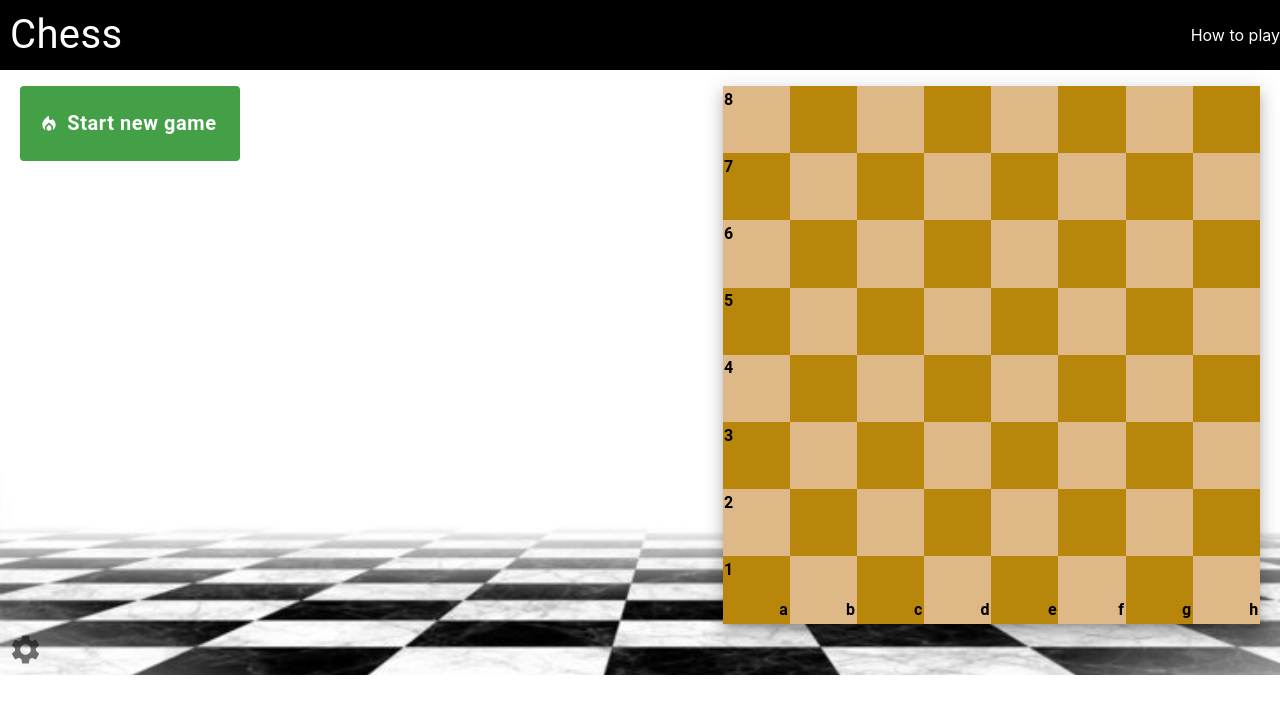
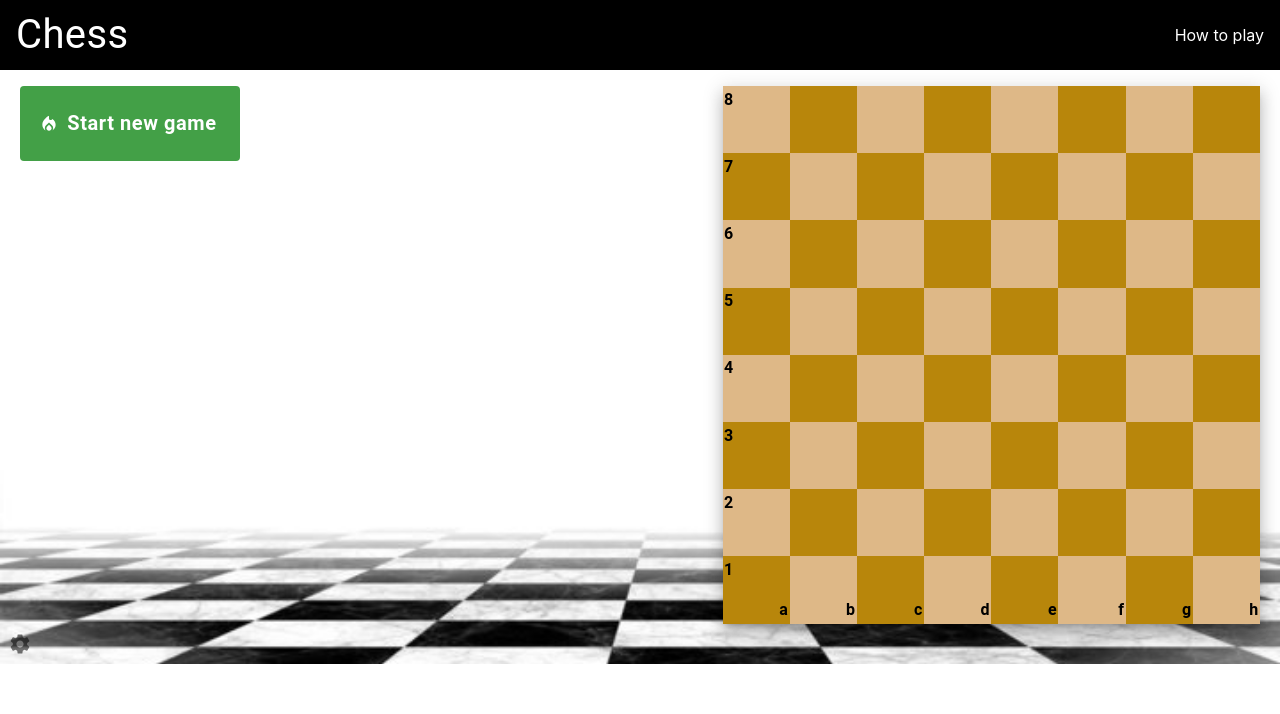
Before and after one commit to dazzasong/chess, a React (Create React App) app: page / in a window 1280 px wide. Shown: the top 714 px of the page. Built offline with nearby package versions, Linux system fonts and the light colour scheme.

Commit message:
Minor adjustments

```diff
--- a/src/Header.jsx
+++ b/src/Header.jsx
@@ -11,14 +11,14 @@ export default function Header() {
         marginBottom: 2
       }}
     >
-      <Typography fontSize={40} margin="0 10px" component="h1"
+      <Typography fontSize={40} component="h1" ml={2}
         sx={{
           userSelect: "none"
         }}
       >
         Chess
       </Typography>
-      <Link href="#" underline="none" color="inherit">
+      <Link href="#" underline="none" color="inherit" mr={2}>
         How to play
       </Link>
     </Stack>
--- a/src/MainContent.jsx
+++ b/src/MainContent.jsx
@@ -6,7 +6,7 @@ import RefreshIcon from '@mui/icons-material/Refresh';
 import React from 'react';
 import { green, orange, red } from "@mui/material/colors";
 import ChessBoard from "./ChessBoard";
-import background from "./images/backgrounds/background.jpg"
+import background from "./images/backgrounds/background.jpg";
 
 export default function MainContent() {
   const [mode, setMode] = React.useState(0); // 0 = Initial, 1 = InGame, 2 = EndGame
@@ -64,7 +64,7 @@ export default function MainContent() {
         <ChessBoard />
       </Stack>
       <IconButton>
-        <SettingsIcon fontSize="large" />
+        <SettingsIcon />
       </IconButton>
     </Box>
   )
--- a/src/Settings.jsx
+++ b/src/Settings.jsx
@@ -1,6 +1,10 @@
 import { FormControlLabel, FormGroup, Stack, Switch, Typography } from "@mui/material";
 
 export default function Settings() {
+  let flipBoard
+  let showLegalMoves
+  let enableSounds
+
   return (
     <Stack width={250} height={300} alignItems="center" bgcolor="gray">
       <Typography fontSize={25} fontWeight="bold">
```
